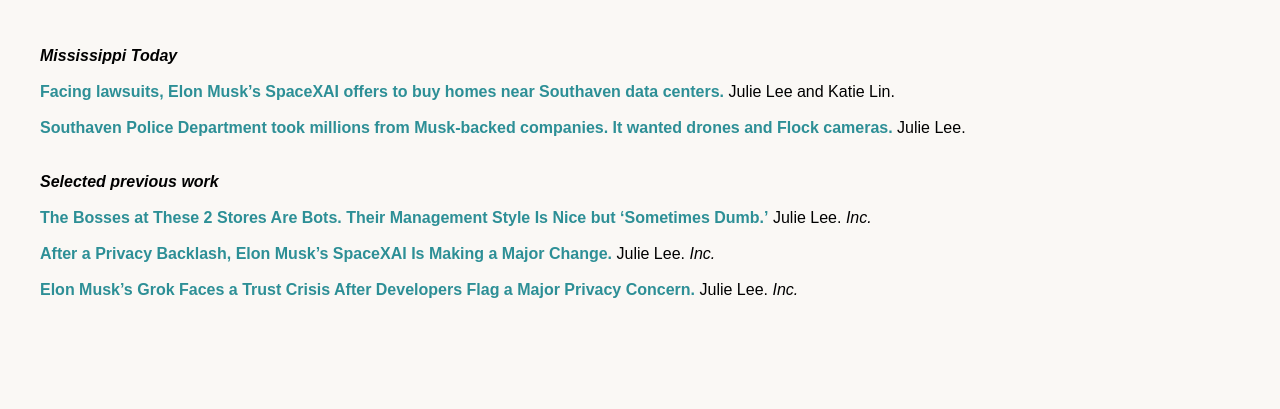
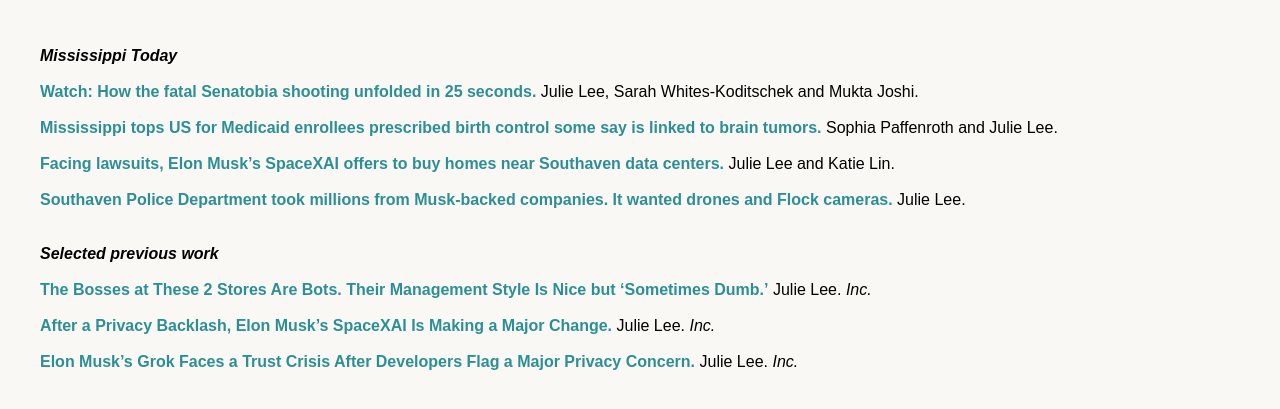
Before and after one commit to synapticlee/synapticlee.github.io, a plain HTML site: page index.html in a window 1280 px wide. Shown: the part 225-634 px from the top of the page. Drawn offline with Linux system fonts and the light colour scheme.

Commit message:
Add new articles to index.html

```diff
--- a/index.html
+++ b/index.html
@@ -51,7 +51,10 @@
         </div>
 
         <b><i>Mississippi Today</i></b><br><br>
-
+      <a href="https://mississippitoday.org/2026/10/27/how-fatal-senatobia-shooting-unfolded/">Watch: How the fatal Senatobia shooting unfolded in 25 seconds.</a> Julie Lee, Sarah Whites-Koditschek and Mukta Joshi.
+      <br><br>
+      <a href="https://mississippitoday.org/2026/10/19/mississippi-tops-us-for-medicaid-enrollees-prescribed-birth-control-some-say-is-linked-to-brain-tumors/">Mississippi tops US for Medicaid enrollees prescribed birth control some say is linked to brain tumors.</a> Sophia Paffenroth and Julie Lee.
+      <br><br>
       <a href="https://mississippitoday.org/2026/10/15/facing-lawsuits-elon-musks-spacexai-offers-to-buy-homes-homes-near-southaven-data-centers/">Facing lawsuits, Elon Musk’s SpaceXAI offers to buy homes near Southaven data centers.</a> Julie Lee and Katie Lin.
       <br><br>
       <a href="https://mississippitoday.org/2026/10/07/southaven-police-department-musk-flock-cameras-drones/">Southaven Police Department took millions from Musk-backed companies. It wanted drones and Flock cameras.</a> Julie Lee.
```
